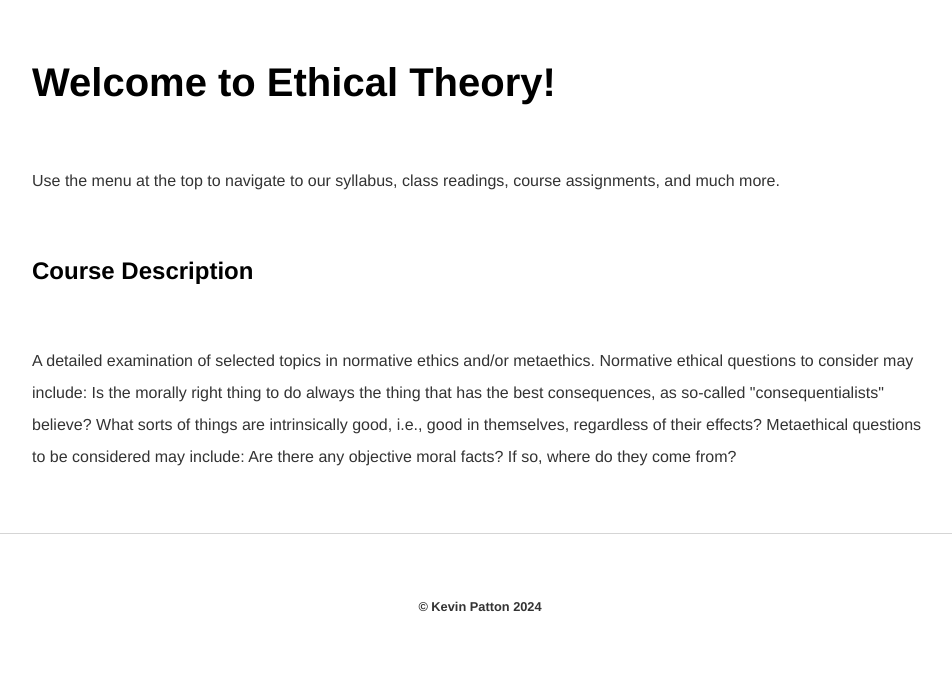
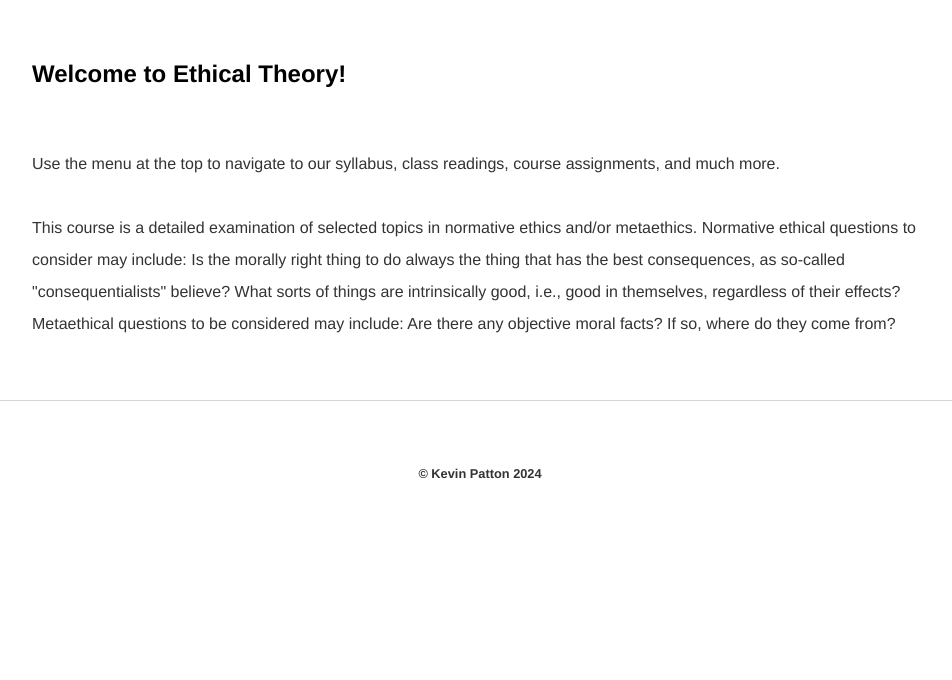
Before and after one commit to kevinjpatton/kevinjpatton.github.io, a Jekyll site: the page built from teaching/phil_3050/index.html, in a window 1280 px wide. Shown: the part 348-1028 px from the top of the page, without its empty margins (160-1112 px from the left). Built offline with Jekyll 4.4.1, drawn with Linux system fonts in a browser that asks for light colours; Markdown is read by kramdown in place of the engine named in the settings; after the commit the page ends 900 px from its top, so only the background shows below that.

Commit message:
Update index.html

```diff
--- a/teaching/phil_3050/index.html
+++ b/teaching/phil_3050/index.html
@@ -2,7 +2,5 @@
 layout: 3050
 title: Phil3050 - Home
 ---
-<h1>Welcome to Ethical Theory!</h1>
-<p>Use the menu at the top to navigate to our syllabus, class readings, course assignments, and much more.</p>
-<h2>Course Description</h2>
-<p>A detailed examination of selected topics in normative ethics and/or metaethics. Normative ethical questions to consider may include: Is the morally right thing to do always the thing that has the best consequences, as so-called "consequentialists" believe? What sorts of things are intrinsically good, i.e., good in themselves, regardless of their effects? Metaethical questions to be considered may include: Are there any objective moral facts? If so, where do they come from?</p>
+<h2>Welcome to Ethical Theory!</h2>
+<p>Use the menu at the top to navigate to our syllabus, class readings, course assignments, and much more.<br><br>This course is a detailed examination of selected topics in normative ethics and/or metaethics. Normative ethical questions to consider may include: Is the morally right thing to do always the thing that has the best consequences, as so-called "consequentialists" believe? What sorts of things are intrinsically good, i.e., good in themselves, regardless of their effects? Metaethical questions to be considered may include: Are there any objective moral facts? If so, where do they come from?</p>
```
